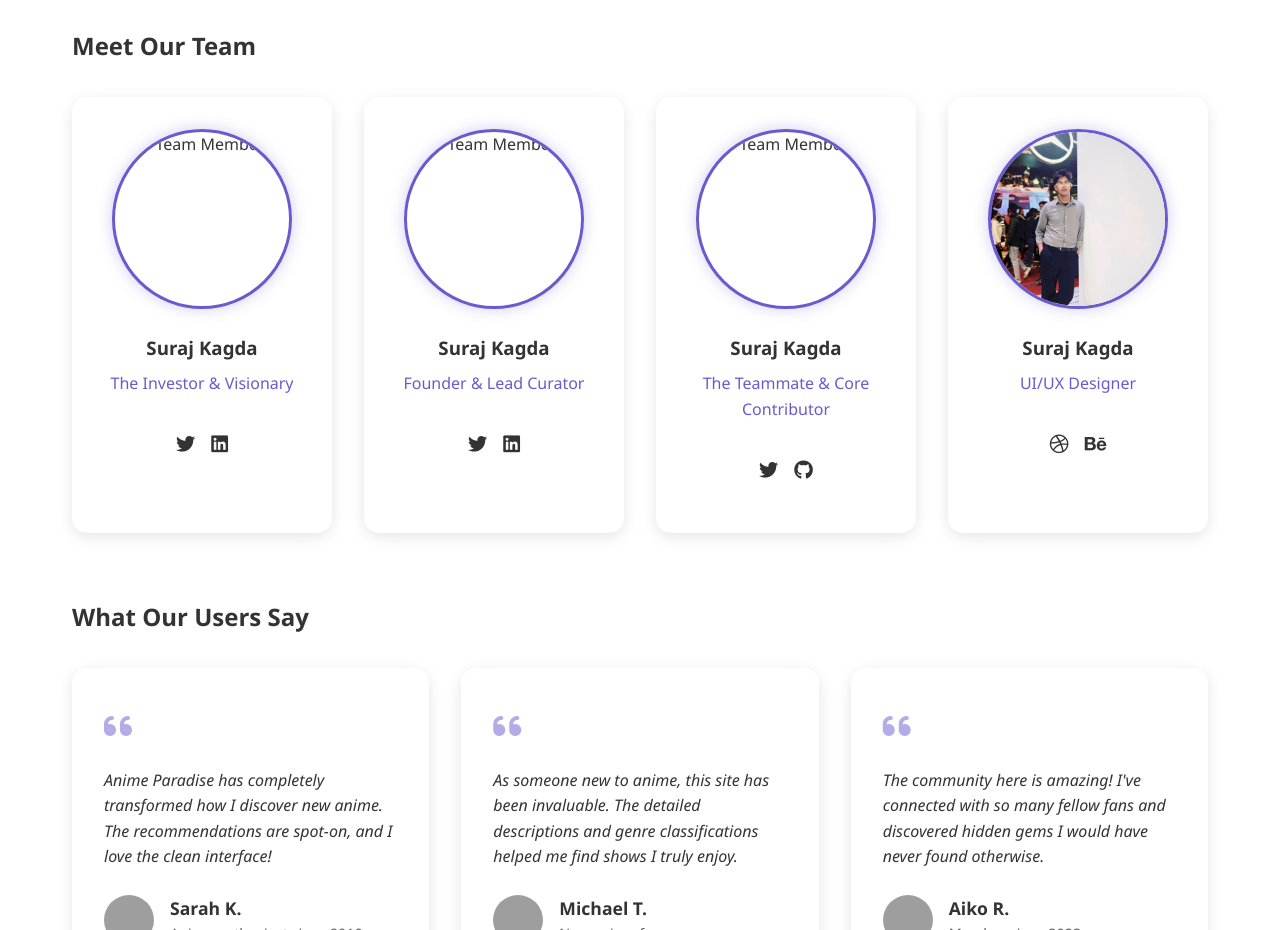
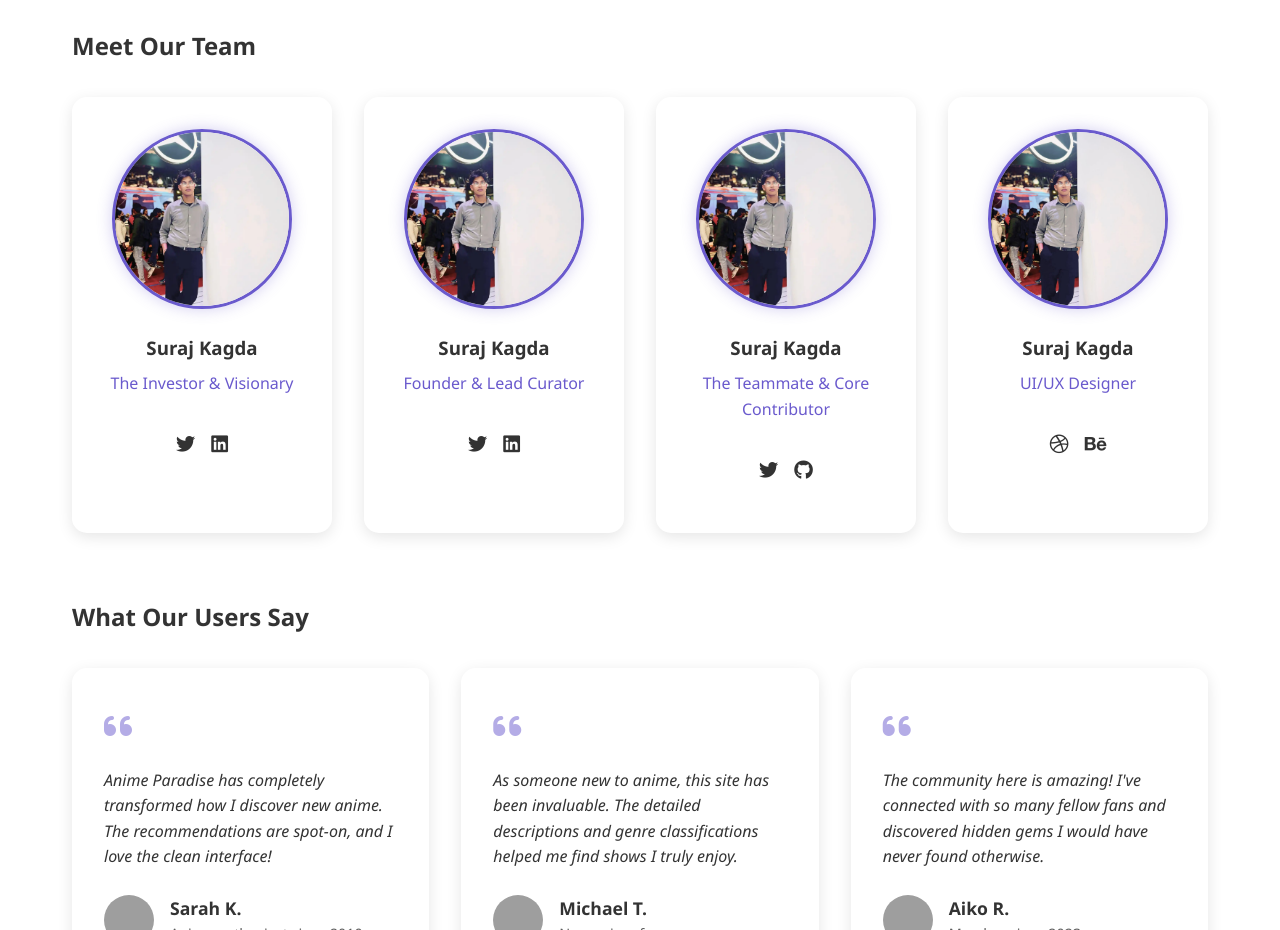
Before and after one commit to Suraj-Kagda/This-is-my-first-project, a plain HTML site: page about.html in a window 1280 px wide. Shown: the part 4160-5090 px from the top of the page. Drawn offline with nearby package versions, Linux system fonts and the light colour scheme; grey boxes are pictures that could not be loaded.

Commit message:
replace not working images

```diff
--- a/about.html
+++ b/about.html
@@ -242,7 +242,7 @@
                 <h2>Meet Our Team</h2>
                 <div class="team-grid">
                     <div class="team-member">
-                        <img src="file:///C:/Users/91989/Downloads/profile.jpg/WhatsApp%20Image%202025-03-13%20at%2001.45.54_9703e700.jpg" alt="Team Member">
+                        <img src="https://raw.githubusercontent.com/Suraj-Kagda/This-is-my-first-project/refs/heads/main/profile.jpg/WhatsApp%20Image%202025-03-15%20at%2002.19.58_afe9246c.webp" alt="Team Member">
                         <h3>Suraj Kagda</h3>
                         <p>The Investor & Visionary</p>
                         <div class="social-links">
@@ -251,7 +251,7 @@
                         </div>
                     </div>
                     <div class="team-member">
-                        <img src="file:///C:/Users/91989/Downloads/profile.jpg/WhatsApp%20Image%202025-03-13%20at%2001.45.54_9703e700.jpg" alt="Team Member">
+                        <img src="https://raw.githubusercontent.com/Suraj-Kagda/This-is-my-first-project/refs/heads/main/profile.jpg/WhatsApp%20Image%202025-03-15%20at%2002.19.58_afe9246c.webp" alt="Team Member">
                         <h3>Suraj Kagda</h3>
                         <p>Founder & Lead Curator</p>
                         <div class="social-links">
@@ -260,7 +260,7 @@
                         </div>
                     </div>
                     <div class="team-member">
-                        <img src="file:///C:/Users/91989/Downloads/profile.jpg/WhatsApp%20Image%202025-03-13%20at%2001.45.54_9703e700.jpg" alt="Team Member">
+                        <img src="https://raw.githubusercontent.com/Suraj-Kagda/This-is-my-first-project/refs/heads/main/profile.jpg/WhatsApp%20Image%202025-03-15%20at%2002.19.58_afe9246c.webp" alt="Team Member">
                         <h3>Suraj Kagda</h3>
                         <p> The Teammate & Core Contributor</p>
                         <div class="social-links">
```
